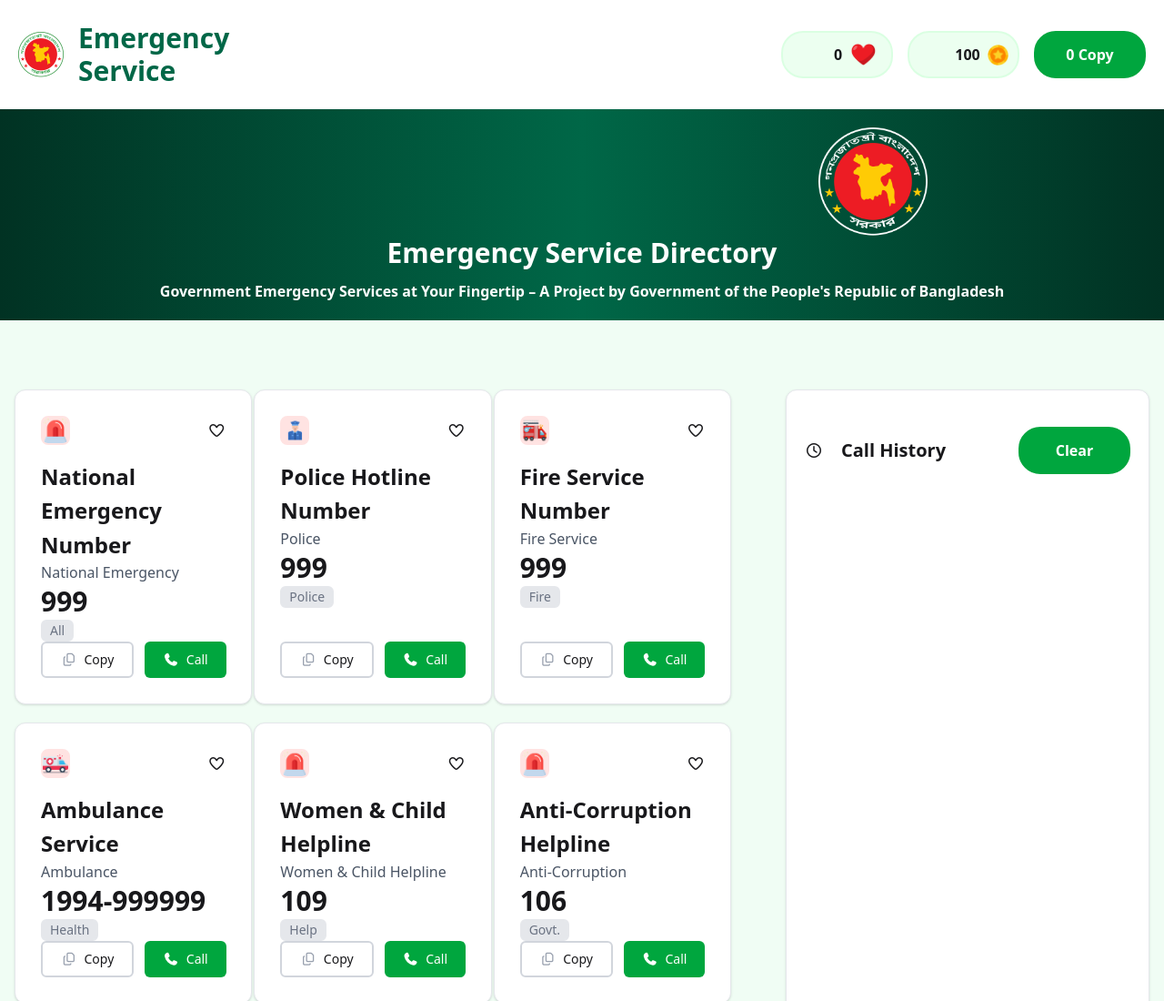
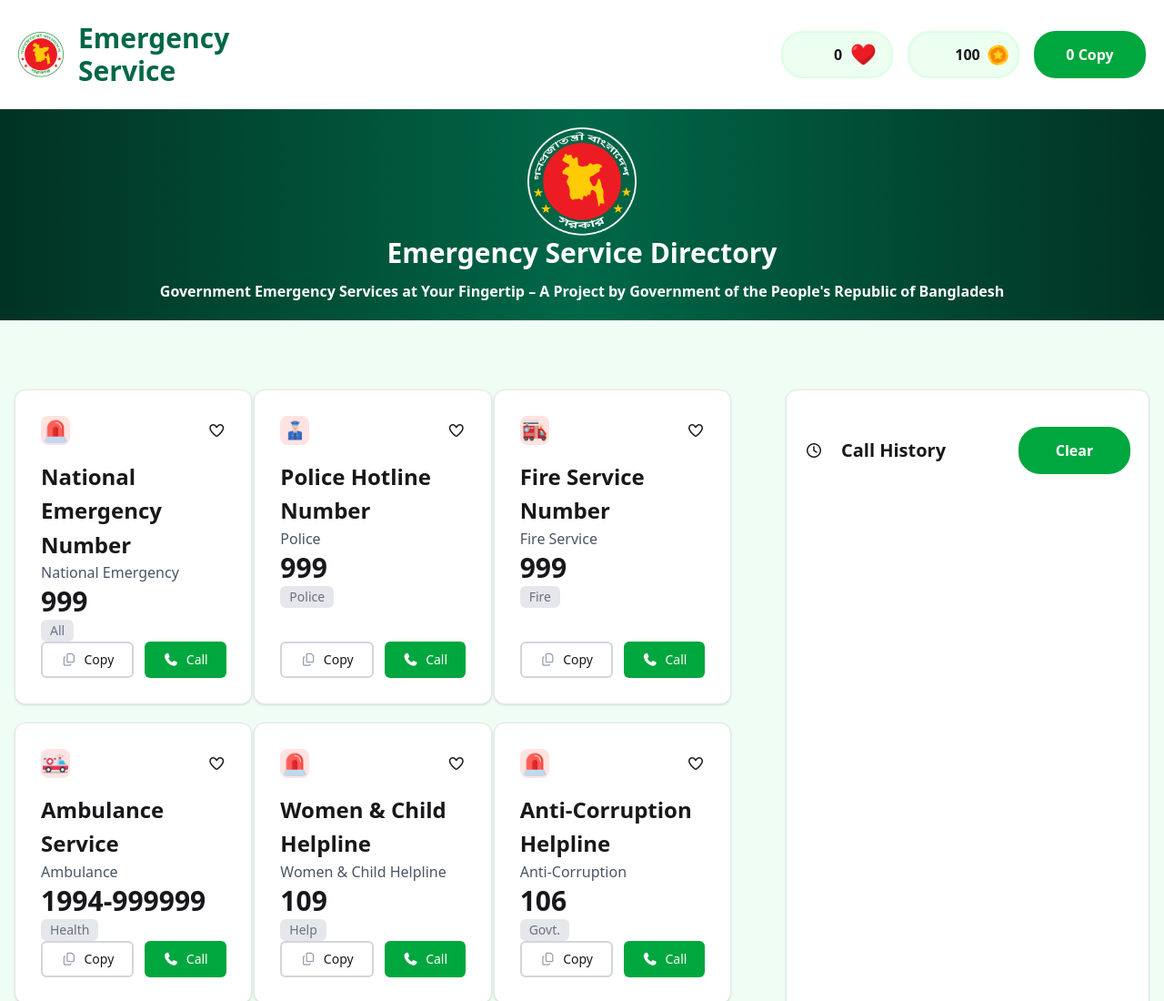
Before and after one commit to ibrahim2102/Assignment-005, a plain HTML site: page index.html in a window 1280 px wide. Shown: the top 1100 px of the page at 91% size. Drawn offline with nearby package versions, Linux system fonts and the light colour scheme.

Commit message:
added all

```diff
--- a/index.html
+++ b/index.html
@@ -42,7 +42,7 @@
     <!-- Banner Section -->
     <section style="background: linear-gradient(90deg, #013223 0%, #006747 50%, #013223 100%);" class="hind-madurai-regular">
         <div class="p-4 sm:p-5">
-            <img src="./assets/logo-dark.png" class="hidden md:block w-30 h-auto ml-220" alt="">
+            <img src="./assets/logo-dark.png" class="hidden md:block w-30 h-auto mx-auto" alt="">
             <h1 class="font-bold text-center text-white text-xl md:text-3xl">Emergency Service Directory</h1>
             <p class="font-semibold text-white text-center mt-3 text-sm md:text-base px-4">Government Emergency Services at Your Fingertip – A Project by Government of the People's Republic of Bangladesh</p>
         </div>
```
